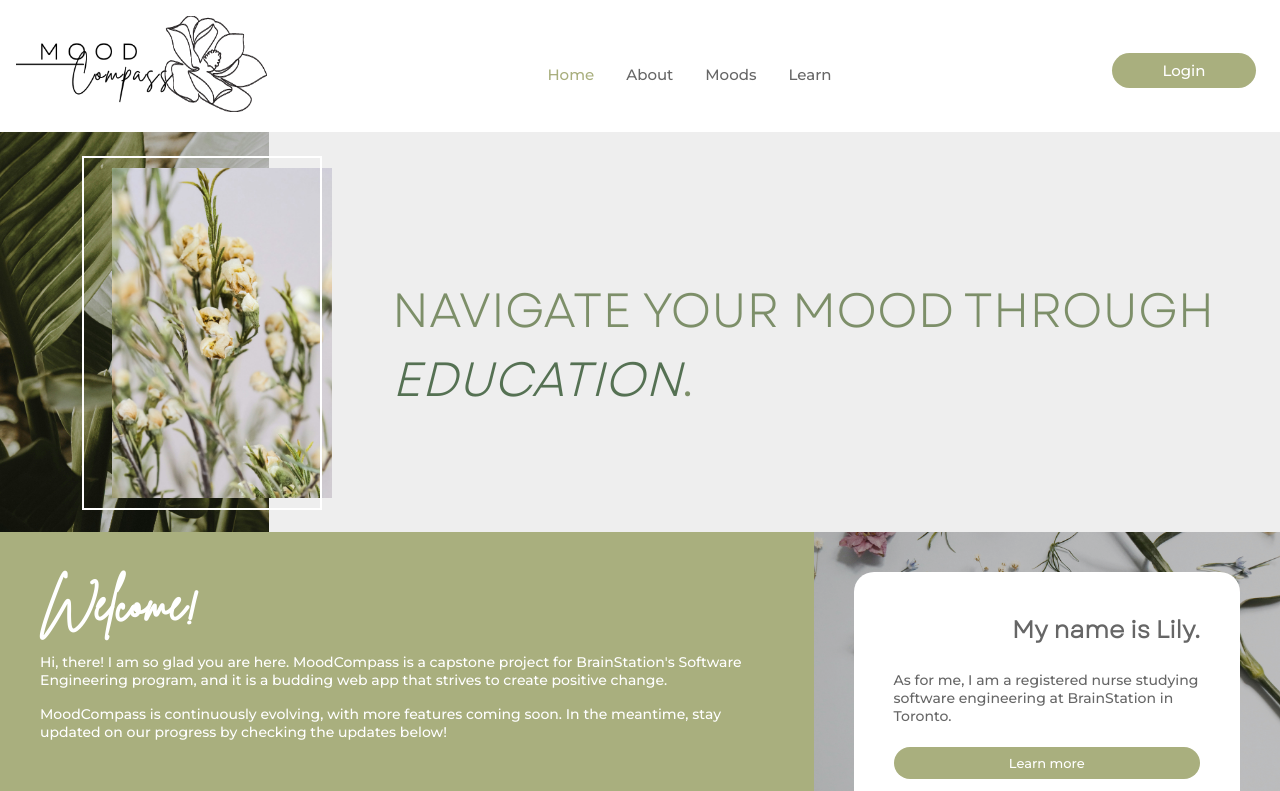
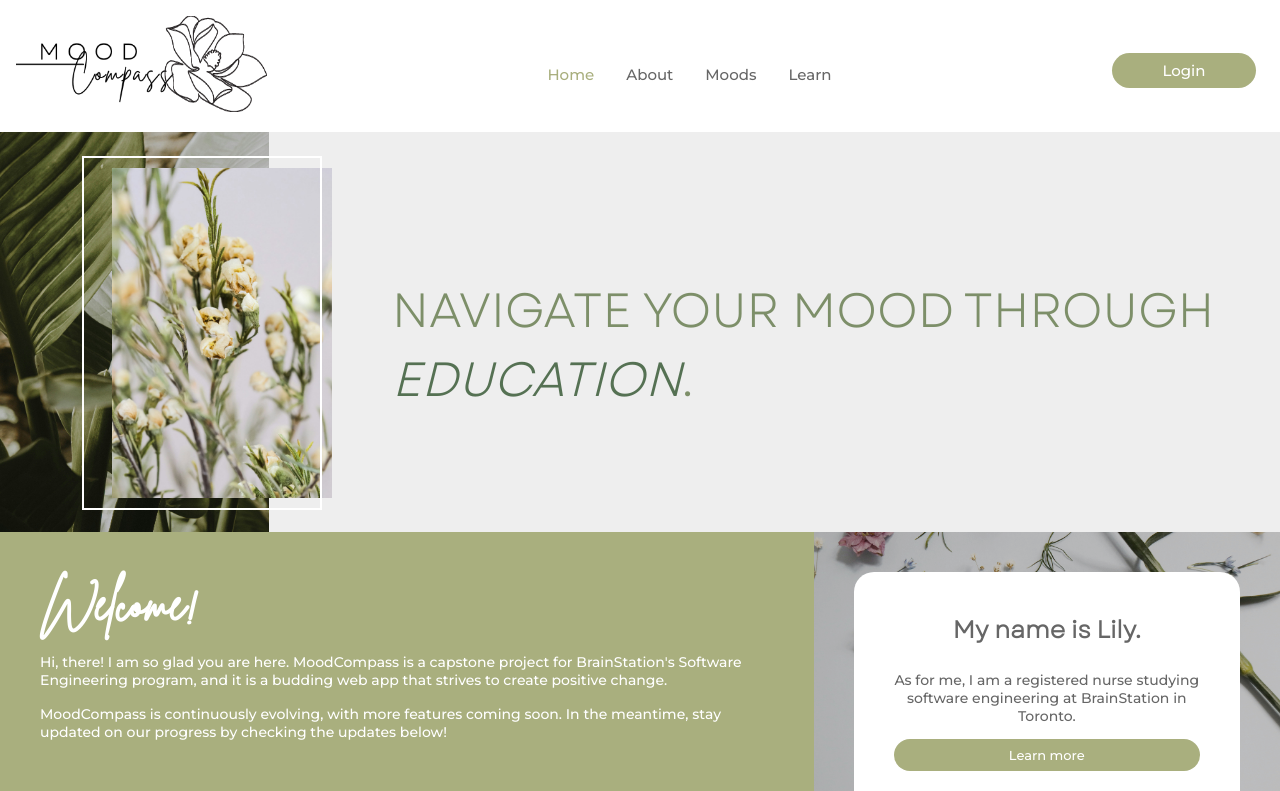
Before and after one commit to lilymtle/mood-compass, a React (Vite) app in the folder client/: page / in a window 1280 px wide. Shown: the top 791 px of the page. Built offline with nearby package versions, Linux system fonts and the light colour scheme; no server answers.

Commit message:
update about content styling

```diff
--- a/client/src/pages/HomePage/HomePage.scss
+++ b/client/src/pages/HomePage/HomePage.scss
@@ -95,13 +95,11 @@
         }
 
         &-box {
-            background-color: $white;
+
+            @include box($white, 100%, 100%, 1.25rem, 100%);
             @include flex-box(flex, column);
-            justify-content: space-between;
-            gap: 0.5rem;
-            border-radius: 1.25rem;
-            width: 100%;
-            height: 100%;
+            justify-content: space-evenly;
+            text-align: center;
             z-index: 2;
             padding: 1rem;
 
@@ -116,7 +114,6 @@
 
         &-header {
             @include m-sub-header-medium($global-text);
-            text-align: right;
             margin: 0;
 
             @include tablet {
```
